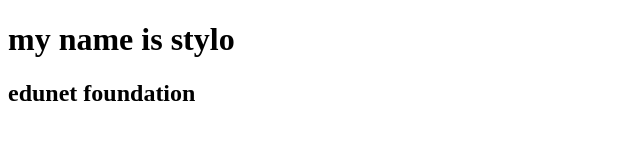
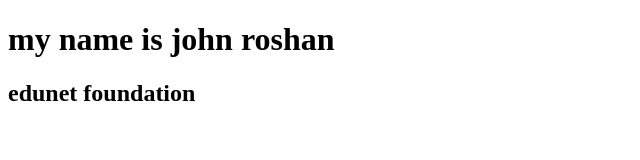
Before and after one commit to johnroshankongara/EY-edunet, a plain HTML site: page day3/index.html in a window 1280 px wide. Shown: the whole page, without its empty margins (0-640 px from the left). Drawn offline with Linux system fonts and the light colour scheme.

Commit message:
changed my name

```diff
--- a/day3/index.html
+++ b/day3/index.html
@@ -6,7 +6,7 @@
     <title>github collaboration</title>
 </head>
 <body>
-    <h1>my name is stylo</h1>
+    <h1>my name is john roshan</h1>
     <h2>edunet foundation</h2>
 </body>
 </html>
```
